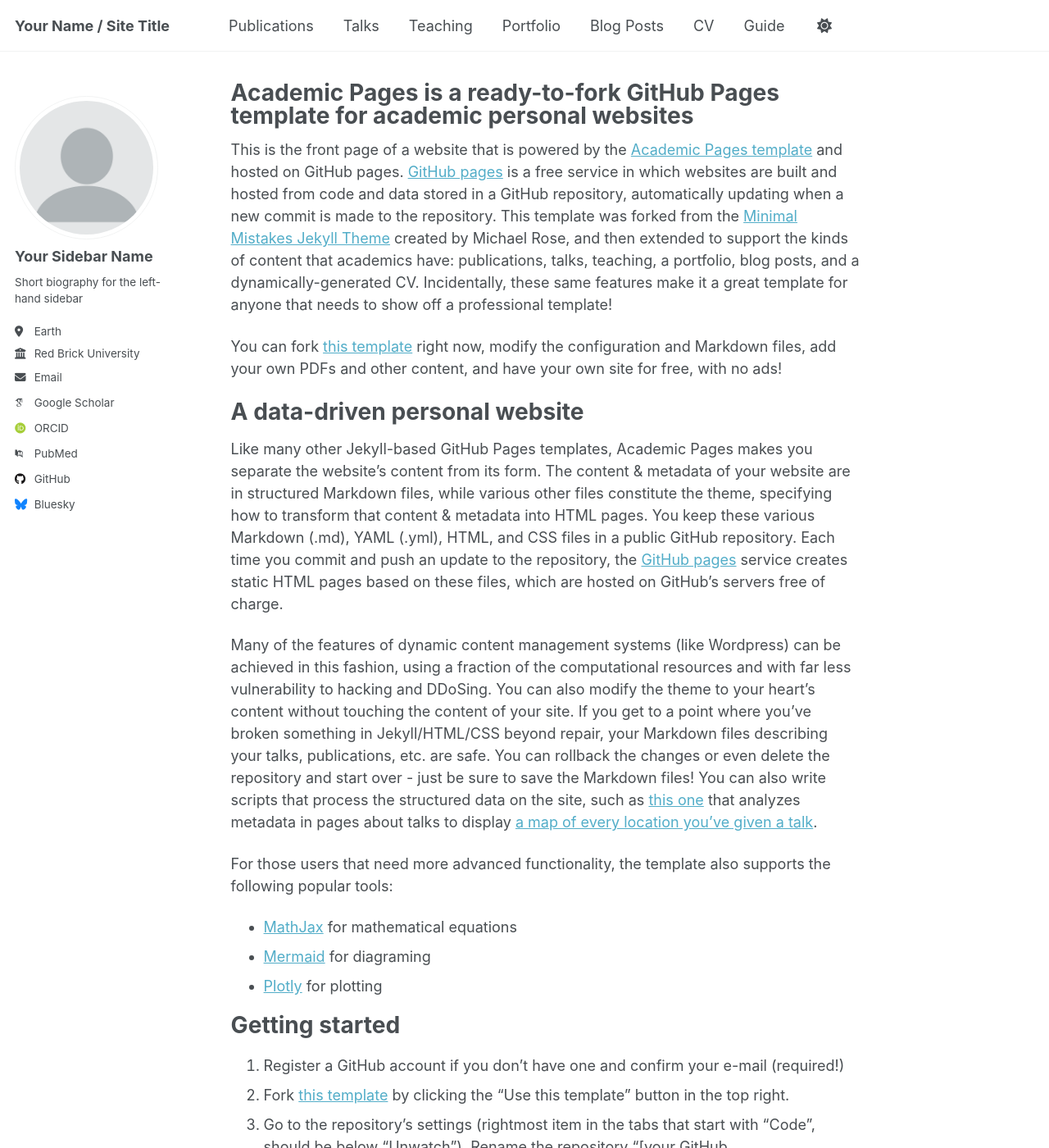
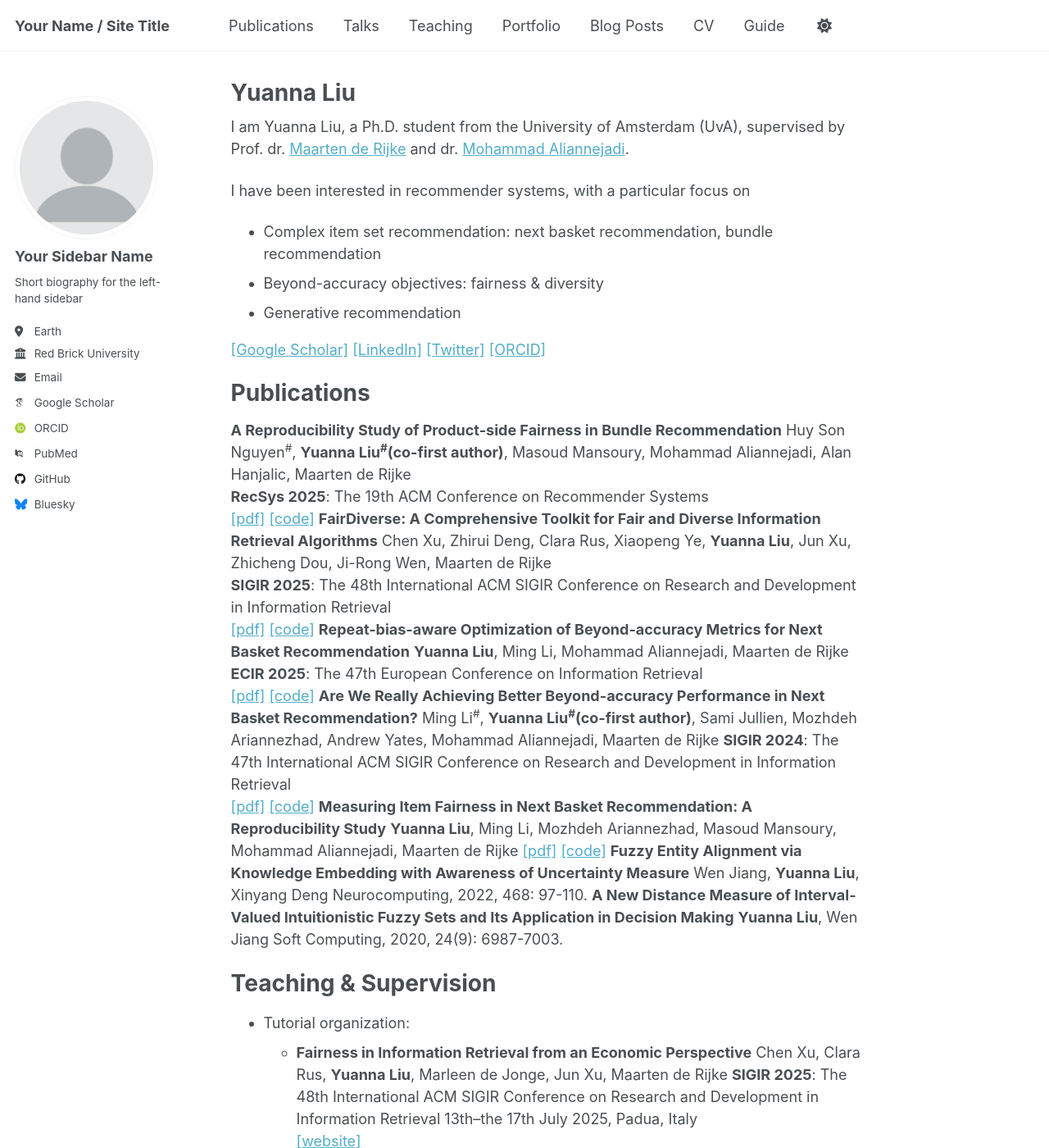
Before and after one commit to lynEcho/YuannaLiu.github.io, a Jekyll site: the page built from _pages/about.md, in a window 1280 px wide and 1400 px high. Shown: the whole window at 82% size. Built offline with Jekyll 4.4.1, drawn with Linux system fonts in a browser that asks for light colours; some web fonts are replaced; a script that is not in the unit is left out; some of the changed text lies outside the part shown.

Commit message:
Update about.md

```diff
--- a/_pages/about.md
+++ b/_pages/about.md
@@ -1,56 +1,86 @@
 ---
 permalink: /
-title: "Academic Pages is a ready-to-fork GitHub Pages template for academic personal websites"
+title: Yuanna Liu
 author_profile: true
 redirect_from:
   - /about/
   - /about.html
 ---
 
-This is the front page of a website that is powered by the [Academic Pages template](https://github.com/academicpages/academicpages.github.io) and hosted on GitHub pages. [GitHub pages](https://pages.github.com) is a free service in which websites are built and hosted from code and data stored in a GitHub repository, automatically updating when a new commit is made to the repository. This template was forked from the [Minimal Mistakes Jekyll Theme](https://mmistakes.github.io/minimal-mistakes/) created by Michael Rose, and then extended to support the kinds of content that academics have: publications, talks, teaching, a portfolio, blog posts, and a dynamically-generated CV. Incidentally, these same features make it a great template for anyone that needs to show off a professional template!
+I am Yuanna Liu, a Ph.D. student from the University of Amsterdam (UvA), supervised by Prof. dr. [Maarten de Rijke](https://staff.fnwi.uva.nl/m.derijke/bio/) and dr. [Mohammad Aliannejadi](https://aliannejadi.com/).
 
- You can fork [this template](https://github.com/academicpages/academicpages.github.io) right now, modify the configuration and Markdown files, add your own PDFs and other content, and have your own site for free, with no ads!
 
-A data-driven personal website
+I have been interested in recommender systems, with a particular focus on
+- Complex item set recommendation: next basket recommendation, bundle recommendation
+- Beyond-accuracy objectives: fairness & diversity
+- Generative recommendation
+
+
+[[Google Scholar]](https://scholar.google.com/citations?user=MGGTtO4AAAAJ) [[LinkedIn]](https://www.linkedin.com/in/yuanna-liu-b37443317/) [[Twitter]](https://x.com/YuannaLiu6) [[ORCID]](https://orcid.org/0000-0002-9868-6578)
+
+
+
+Publications
 ======
-Like many other Jekyll-based GitHub Pages templates, Academic Pages makes you separate the website's content from its form. The content & metadata of your website are in structured Markdown files, while various other files constitute the theme, specifying how to transform that content & metadata into HTML pages. You keep these various Markdown (.md), YAML (.yml), HTML, and CSS files in a public GitHub repository. Each time you commit and push an update to the repository, the [GitHub pages](https://pages.github.com/) service creates static HTML pages based on these files, which are hosted on GitHub's servers free of charge.
 
-Many of the features of dynamic content management systems (like Wordpress) can be achieved in this fashion, using a fraction of the computational resources and with far less vulnerability to hacking and DDoSing. You can also modify the theme to your heart's content without touching the content of your site. If you get to a point where you've broken something in Jekyll/HTML/CSS beyond repair, your Markdown files describing your talks, publications, etc. are safe. You can rollback the changes or even delete the repository and start over - just be sure to save the Markdown files! You can also write scripts that process the structured data on the site, such as [this one](https://github.com/academicpages/academicpages.github.io/blob/master/talkmap.ipynb) that analyzes metadata in pages about talks to display [a map of every location you've given a talk](https://academicpages.github.io/talkmap.html).
+**A Reproducibility Study of Product-side Fairness in Bundle Recommendation**
+Huy Son Nguyen<sup>#</sup>, **Yuanna Liu<sup>#</sup>(co-first author)**, Masoud Mansoury, Mohammad Aliannejadi, Alan Hanjalic, Maarten de Rijke
+**RecSys 2025**: The 19th ACM Conference on Recommender Systems
+[[pdf]](https://arxiv.org/pdf/2507.14352) [[code]](https://github.com/L2R-UET/Fairness_Bundle_RecSys25)
+**FairDiverse: A Comprehensive Toolkit for Fair and Diverse Information Retrieval Algorithms**
+Chen Xu, Zhirui Deng, Clara Rus, Xiaopeng Ye, **Yuanna Liu**, Jun Xu, Zhicheng Dou, Ji-Rong Wen, Maarten de Rijke
+**SIGIR 2025**: The 48th International ACM SIGIR Conference on Research and Development in Information Retrieval
+[[pdf]](https://dl.acm.org/doi/abs/10.1145/3726302.3730280) [[code]](https://github.com/XuChen0427/FairDiverse)
+**Repeat-bias-aware Optimization of Beyond-accuracy Metrics for Next Basket Recommendation**
+**Yuanna Liu**, Ming Li, Mohammad Aliannejadi, Maarten de Rijke
+**ECIR 2025**: The 47th European Conference on Information Retrieval
+[[pdf]](https://link.springer.com/chapter/10.1007/978-3-031-88708-6_14) [[code]](https://github.com/lynEcho/Repbias_NBR)
+**Are We Really Achieving Better Beyond-accuracy Performance in Next Basket Recommendation?**
+Ming Li<sup>#</sup>, **Yuanna Liu<sup>#</sup>(co-first author)**, Sami Jullien, Mozhdeh Ariannezhad, Andrew Yates, Mohammad Aliannejadi, Maarten de Rijke
+**SIGIR 2024**: The 47th International ACM SIGIR Conference on Research and Development in Information Retrieval
+[[pdf]](https://dl.acm.org/doi/abs/10.1145/3626772.3657835) [[code]](https://github.com/lynEcho/TREX)
+**Measuring Item Fairness in Next Basket Recommendation: A Reproducibility Study**
+**Yuanna Liu**, Ming Li, Mozhdeh Ariannezhad, Masoud Mansoury, Mohammad Aliannejadi, Maarten de Rijke
+[[pdf]](https://link.springer.com/chapter/10.1007/978-3-031-56066-8_18) [[code]](https://github.com/lynEcho/NBR-fairness)
+**Fuzzy Entity Alignment via Knowledge Embedding with Awareness of Uncertainty Measure**
+Wen Jiang, **Yuanna Liu**, Xinyang Deng
+Neurocomputing, 2022, 468: 97-110.
+**A New Distance Measure of Interval-Valued Intuitionistic Fuzzy Sets and Its Application in Decision Making**
+**Yuanna Liu**, Wen Jiang
+Soft Computing, 2020, 24(9): 6987-7003.
 
-For those users that need more advanced functionality, the template also supports the following popular tools:
-- [MathJax](https://www.mathjax.org/) for mathematical equations
-- [Mermaid](https://mermaid.js.org/) for diagraming
-- [Plotly](https://plotly.com/javascript/) for plotting
 
-Getting started
+Teaching & Supervision
 ======
-1. Register a GitHub account if you don't have one and confirm your e-mail (required!)
-1. Fork [this template](https://github.com/academicpages/academicpages.github.io) by clicking the "Use this template" button in the top right.
-1. Go to the repository's settings (rightmost item in the tabs that start with "Code", should be below "Unwatch"). Rename the repository "[your GitHub username].github.io", which will also be your website's URL.
-1. Set site-wide configuration and create content & metadata (see below -- also see [this set of diffs](http://archive.is/3TPas) showing what files were changed to set up [an example site](https://getorg-testacct.github.io) for a user with the username "getorg-testacct")
-1. Upload any files (like PDFs, .zip files, etc.) to the files/ directory. They will appear at https://[your GitHub username].github.io/files/example.pdf.
-1. Check status by going to the repository settings, in the "GitHub pages" section
+* Tutorial organization:
+  - **Fairness in Information Retrieval from an Economic Perspective**
+    Chen Xu, Clara Rus, **Yuanna Liu**, Marleen de Jonge, Jun Xu, Maarten de Rijke
+    **SIGIR 2025**: The 48th International ACM SIGIR Conference on Research and Development in Information Retrieval
+    13th--the 17th July 2025, Padua, Italy
+    [[website]](https://economic-fairness-ir.github.io/)
 
-Site-wide configuration
-------
-The main configuration file for the site is in the base directory in [_config.yml](https://github.com/academicpages/academicpages.github.io/blob/master/_config.yml), which defines the content in the sidebars and other site-wide features. You will need to replace the default variables with ones about yourself and your site's github repository. The configuration file for the top menu is in [_data/navigation.yml](https://github.com/academicpages/academicpages.github.io/blob/master/_data/navigation.yml). For example, if you don't have a portfolio or blog posts, you can remove those items from that navigation.yml file to remove them from the header.
+* Teaching assistant:
+  - Recommender Systems, June, 2025, University of Amsterdam; project design, supervision, and guest lecture
+  - Recommender Systems, June, 2024, University of Amsterdam; project design, supervision, and guest lecture
+  - Information Retrieval 1, Feb. - Mar., 2024, University of Amsterdam; lab, grading, exam designing
 
-Create content & metadata
-------
-For site content, there is one Markdown file for each type of content, which are stored in directories like _publications, _talks, _posts, _teaching, or _pages. For example, each talk is a Markdown file in the [_talks directory](https://github.com/academicpages/academicpages.github.io/tree/master/_talks). At the top of each Markdown file is structured data in YAML about the talk, which the theme will parse to do lots of cool stuff. The same structured data about a talk is used to generate the list of talks on the [Talks page](https://academicpages.github.io/talks), each [individual page](https://academicpages.github.io/talks/2012-03-01-talk-1) for specific talks, the talks section for the [CV page](https://academicpages.github.io/cv), and the [map of places you've given a talk](https://academicpages.github.io/talkmap.html) (if you run this [python file](https://github.com/academicpages/academicpages.github.io/blob/master/talkmap.py) or [Jupyter notebook](https://github.com/academicpages/academicpages.github.io/blob/master/talkmap.ipynb), which creates the HTML for the map based on the contents of the _talks directory).
 
-**Markdown generator**
+Resources
+======
+I have contributed to open-source toolkit in information retrieval:
+* [FairDiverse](https://github.com/XuChen0427/FairDiverse) provides a comprehensive framework for incorporating fairness- and diversity-aware approaches, including pre-processing, in-processing, and post-processing methods, into different pipeline stages of retrieval and recommendation tasks.
 
-The repository includes [a set of Jupyter notebooks](https://github.com/academicpages/academicpages.github.io/tree/master/markdown_generator
-) that converts a CSV containing structured data about talks or presentations into individual Markdown files that will be properly formatted for the Academic Pages template. The sample CSVs in that directory are the ones I used to create my own personal website at stuartgeiger.com. My usual workflow is that I keep a spreadsheet of my publications and talks, then run the code in these notebooks to generate the Markdown files, then commit and push them to the GitHub repository.
 
-How to edit your site's GitHub repository
-------
-Many people use a git client to create files on their local computer and then push them to GitHub's servers. If you are not familiar with git, you can directly edit these configuration and Markdown files directly in the github.com interface. Navigate to a file (like [this one](https://github.com/academicpages/academicpages.github.io/blob/master/_talks/2012-03-01-talk-1.md) and click the pencil icon in the top right of the content preview (to the right of the "Raw | Blame | History" buttons). You can delete a file by clicking the trashcan icon to the right of the pencil icon. You can also create new files or upload files by navigating to a directory and clicking the "Create new file" or "Upload files" buttons.
+Academic Service
+======
+* Conference reviewer: ACM Transactions on Information Systems (TOIS), Transactions on Knowledge and Data Engineering (TKDE)
+* Journal reviewer: CLEF 2024, ICTIR 2023
+* Sub-reviewer: SIGIR 2024, WSDM 2025, ECIR 2025
+* Volunteer: 15th European Summer School on Information Retrieval (ESSIR 2024)
 
-Example: editing a Markdown file for a talk
-![Editing a Markdown file for a talk](/images/editing-talk.png)
 
-For more info
-------
-More info about configuring Academic Pages can be found in [the guide](https://academicpages.github.io/markdown/), the [growing wiki](https://github.com/academicpages/academicpages.github.io/wiki), and you can always [ask a question on GitHub](https://github.com/academicpages/academicpages.github.io/discussions). The [guides for the Minimal Mistakes theme](https://mmistakes.github.io/minimal-mistakes/docs/configuration/) (which this theme was forked from) might also be helpful.
+
+Contact
+======
+* Email: y.liu8 AT uva.nl
+* Address: Lab42, Science Park 900, 1098 XH Amsterdam
```
